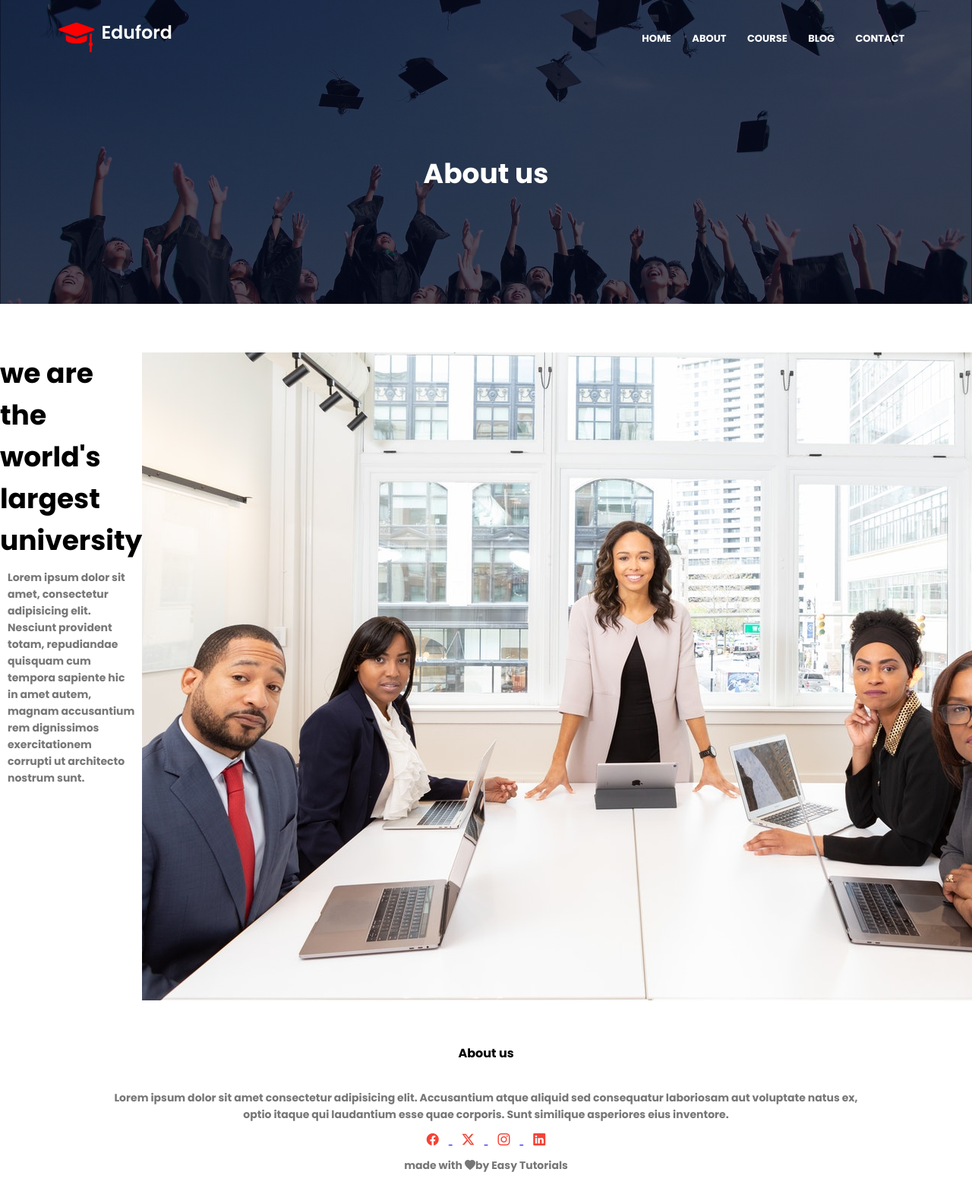
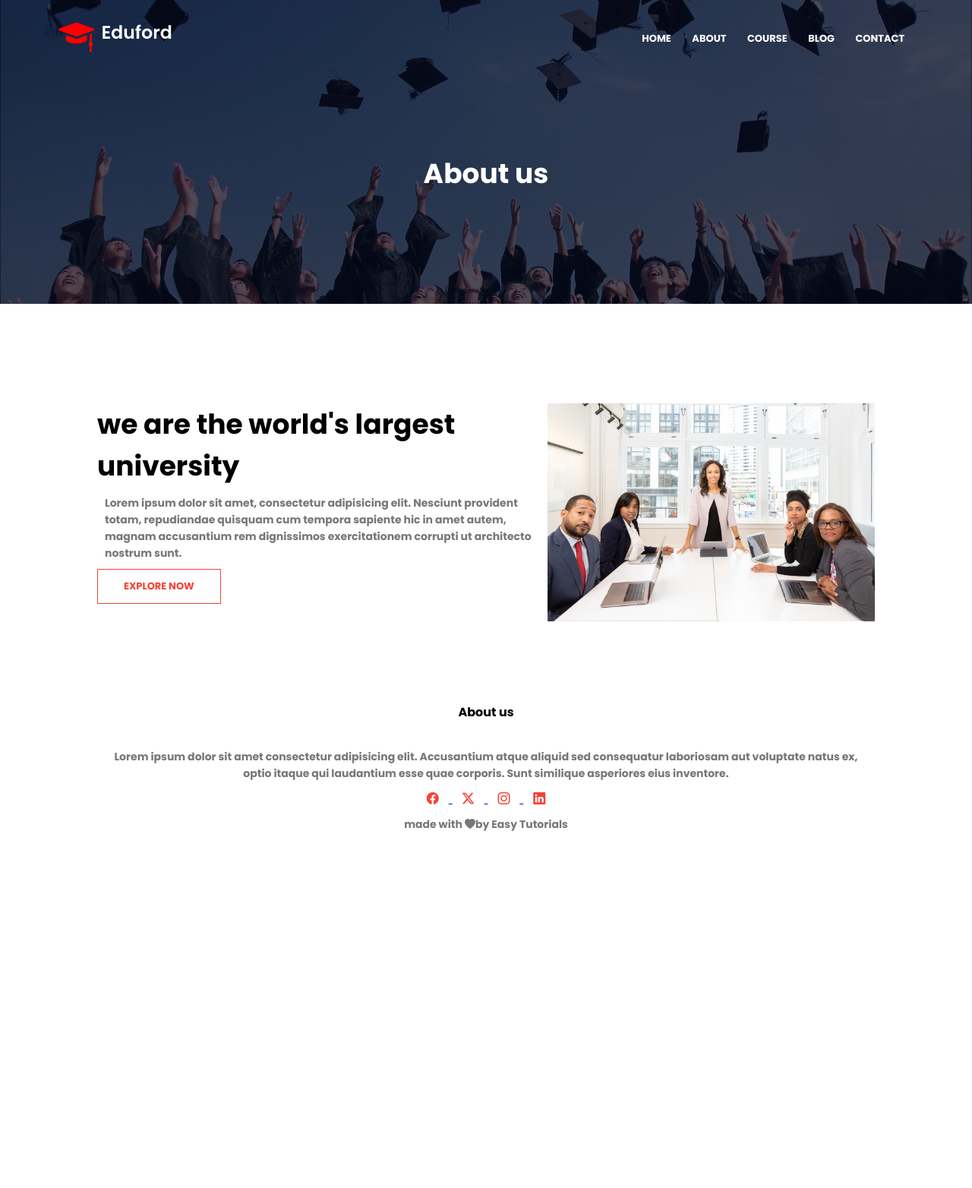
Before and after one commit to Maxmillian-Muiruri/ResponsiveMultiPageWebsite, a PHP site: page /index2.html in a window 1280 px wide; the page is wider, and only the part inside the window is pictured. Shown: the top 1564 px of that part at 76% size. After the commit the page ends 1094 px from the top of that part, so only its background shows below. Run offline with PHP 8.4, Linux system fonts and the light colour scheme.

Commit message:
style section

```diff
--- a/style.css
+++ b/style.css
@@ -346,3 +346,38 @@ h3 {
 .sub-header h1{
   margin-top: 100px;
 }
+
+/* ------------about us content ------------- */
+
+.about-us{
+  width: 80%;
+  margin: auto;
+  padding-top: 80px;
+  padding-bottom: 50px;
+}
+
+.about col{
+  flex-basis: 48%;
+  padding: 30px 2px;
+}
+.img {
+  width: 100%;
+}
+.about col h1{
+  padding-top: 0;
+
+}
+.about col p{
+  padding: 15px 0 25px;
+}
+
+.red-btn {
+  border: 1px solid #f44336;
+  background: transparent;
+  color: #f44336;
+
+}
+
+.red-btn:hover{
+  color: #fff;
+}
```
